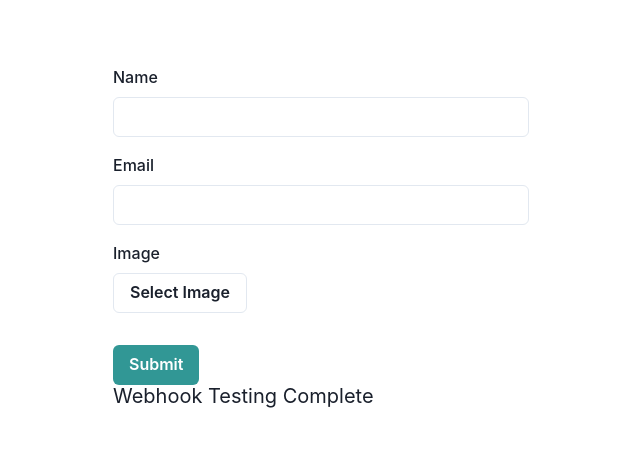
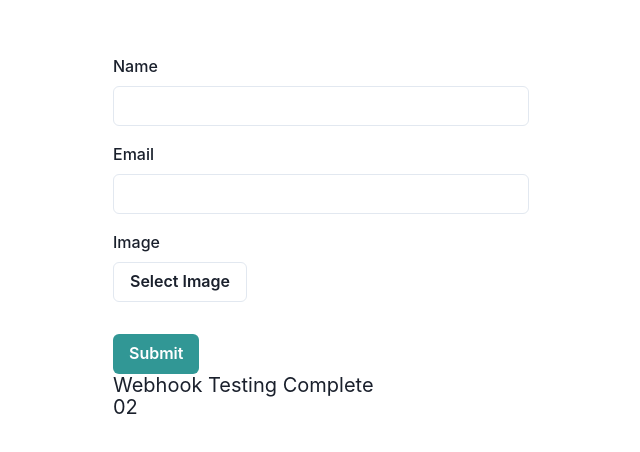
Before and after one commit to Dinujaya-Sandaruwan/Firebase-CRUD-for-timeline-project, a React (Vite) app: page / in a window 1280 px wide. Shown: the part 164-616 px from the top of the page, without its empty margins (319-959 px from the left). Built offline with nearby package versions, Linux system fonts and the light colour scheme.

Commit message:
Update Form.tsx

```diff
--- a/src/components/Form.tsx
+++ b/src/components/Form.tsx
@@ -59,6 +59,7 @@ const Form = () => {
                     Submit
                 </Button>
                 <Text>Webhook Testing Complete</Text>
+                <Text>02</Text>
             </form>
         </Container>
     );
```
